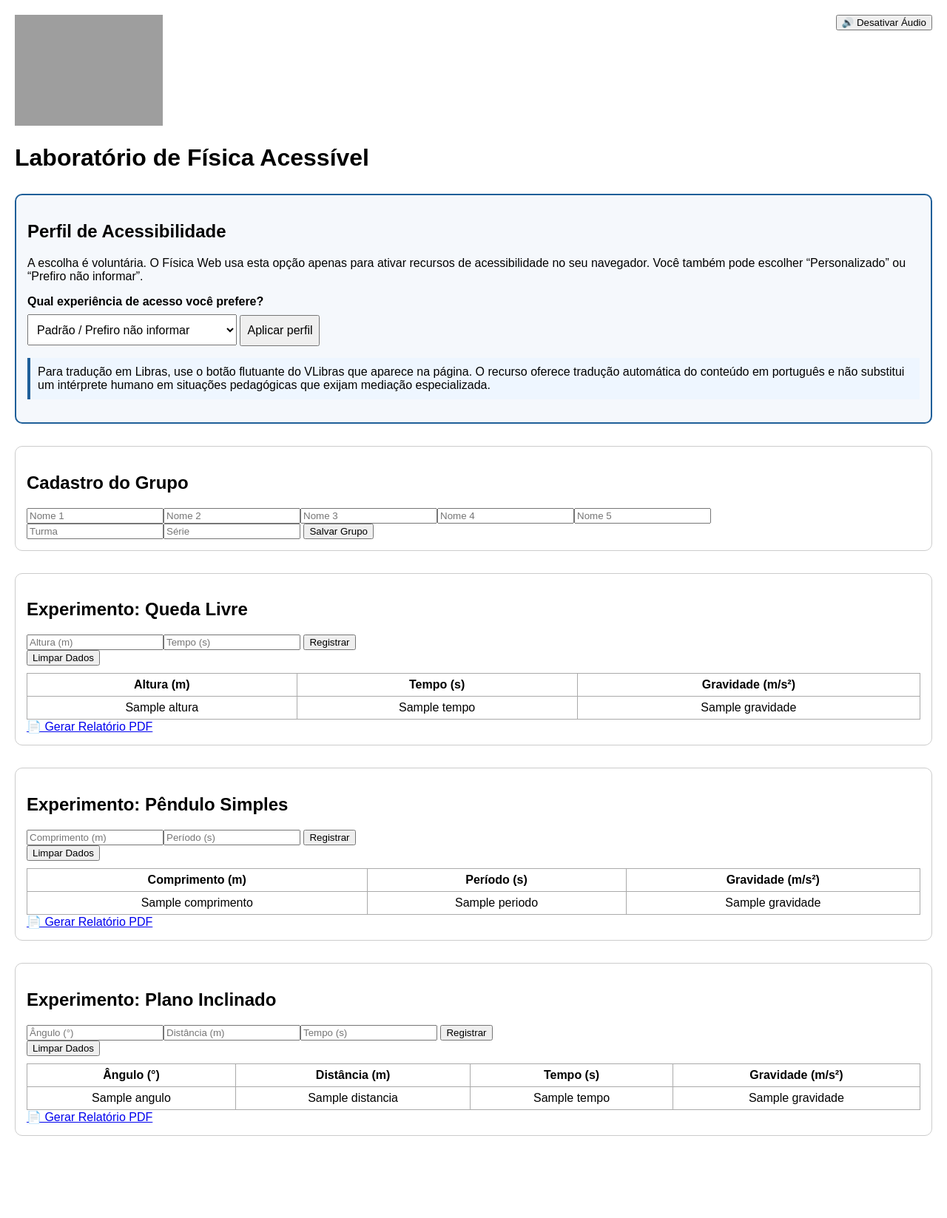
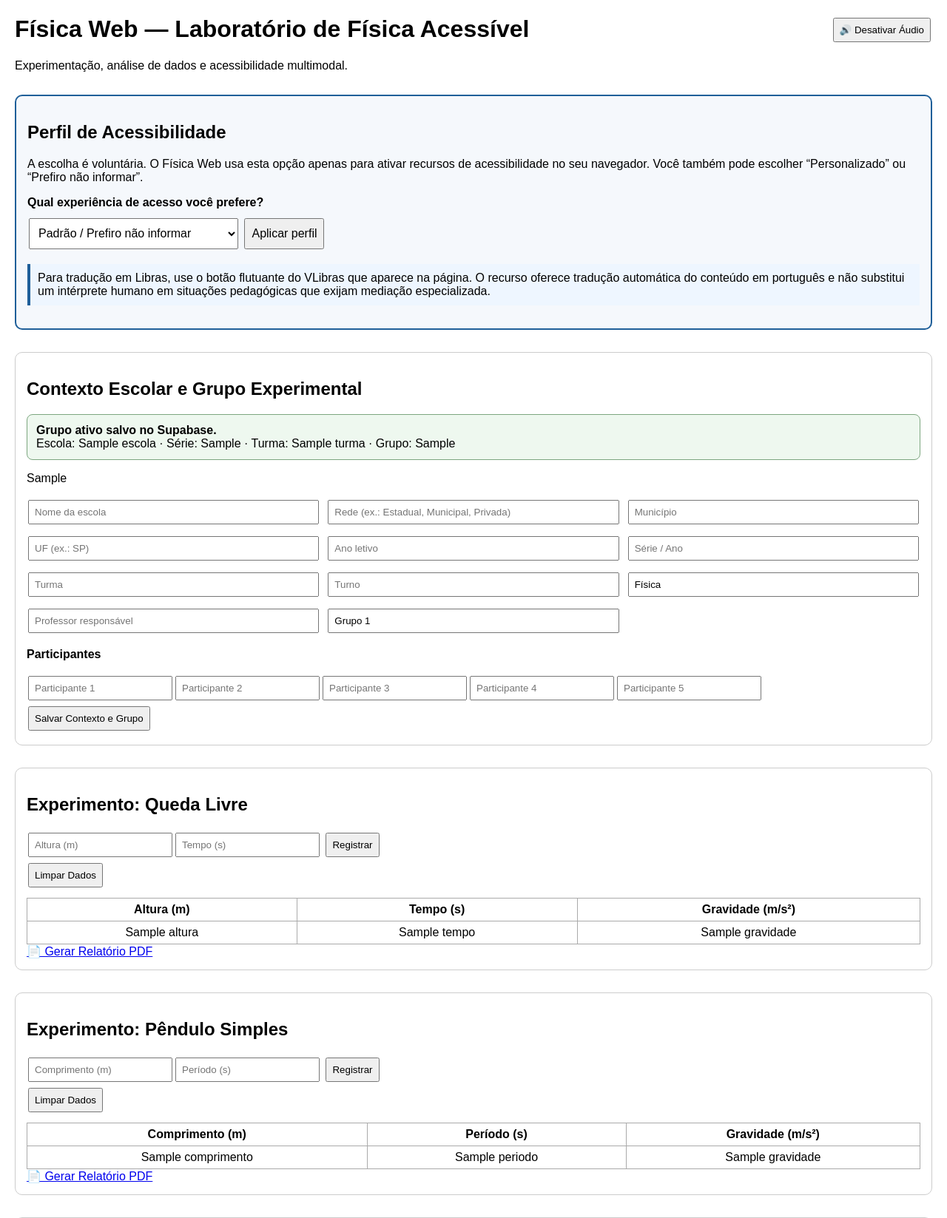
Before and after one commit to Gabihenri/fisica-web, a Flask app: template templates/index.html in a window 1280 px wide. Shown: the top 1647 px of the page at 74% size. Before the commit the page ends 1536 px from the top, so only its background shows below. Run offline with Flask 3, Linux system fonts and the light colour scheme; the template is opened without the code that fills it: most values are stand-ins (such as "Sample title", 1, 10 or a date in 2020); some libraries are stand-ins or nearby versions; grey boxes are pictures that could not be loaded.

Commit message:
feat: add persistent school context and group-aware experiment forms

```diff
--- a/templates/index.html
+++ b/templates/index.html
@@ -6,20 +6,22 @@
   <title>Laboratório de Física Acessível</title>
   <style>
     body { font-family: Arial, sans-serif; margin: 20px; }
-    header img { width: 200px; }
     section { margin-top: 30px; padding: 15px; border: 1px solid #ccc; border-radius: 10px; }
     table { width: 100%; margin-top: 10px; border-collapse: collapse; }
     th, td { border: 1px solid #aaa; padding: 6px; text-align: center; }
+    input, select, button { padding: 7px; margin: 4px 2px; }
     .audio-toggle { position: fixed; top: 20px; right: 20px; }
     .accessibility-panel { background: #f5f8fc; border: 2px solid #1f5f99; }
     .accessibility-panel select, .accessibility-panel button { min-height: 42px; font-size: 16px; padding: 8px; }
     .accessibility-panel label { display: block; font-weight: bold; margin-bottom: 8px; }
     .accessibility-status { margin-top: 12px; font-weight: bold; }
     .libras-help { margin-top: 10px; padding: 10px; background: #eef6ff; border-left: 4px solid #1f5f99; }
+    .context-status { background: #eef8ef; border: 1px solid #7ca67f; padding: 12px; border-radius: 8px; margin: 12px 0; }
+    .context-grid { display: grid; grid-template-columns: repeat(3, minmax(180px, 1fr)); gap: 8px; }
     body.high-contrast { background: #000; color: #fff; }
     body.high-contrast section { background: #000; border-color: #fff; }
     body.high-contrast input, body.high-contrast select, body.high-contrast button { background: #000; color: #fff; border: 2px solid #fff; }
-    body.high-contrast .libras-help { background: #000; border-color: #fff; }
+    body.high-contrast .libras-help, body.high-contrast .context-status { background: #000; border-color: #fff; }
     body.large-text { font-size: 125%; }
     body.large-controls input, body.large-controls button, body.large-controls select, body.large-controls a { min-height: 48px; font-size: 18px; margin: 4px; }
     body.simplified section p, body.simplified .accessibility-help { max-width: 65ch; line-height: 1.7; }
@@ -27,6 +29,7 @@
       body { margin: 12px; }
       .audio-toggle { position: static; width: 100%; margin: 10px 0; min-height: 48px; }
       input, button, select { max-width: 100%; margin: 4px 0; min-height: 42px; }
+      .context-grid { grid-template-columns: 1fr; }
       table { display: block; overflow-x: auto; }
     }
   </style>
@@ -34,8 +37,8 @@
 <body>
 
 <header>
-  <img src="{{ url_for('static', filename='logo.png') }}" alt="Logomarca do Laboratório de Física Web" />
-  <h1>Laboratório de Física Acessível</h1>
+  <h1>Física Web — Laboratório de Física Acessível</h1>
+  <p>Experimentação, análise de dados e acessibilidade multimodal.</p>
 </header>
 
 <button id="toggle-voice" class="audio-toggle">🔊 Desativar Áudio</button>
@@ -68,52 +71,76 @@
 </section>
 
 <section>
-  <h2>Cadastro do Grupo</h2>
+  <h2>Contexto Escolar e Grupo Experimental</h2>
+  {% if contexto %}
+    <div class="context-status" role="status">
+      <strong>Grupo ativo salvo no Supabase.</strong><br>
+      Escola: {{ contexto.escola.nome if contexto.escola else '' }} ·
+      Série: {{ contexto.turma.serie_ano if contexto.turma else '' }} ·
+      Turma: {{ contexto.turma.turma if contexto.turma else '' }} ·
+      Grupo: {{ contexto.grupo.codigo_grupo if contexto.grupo else '' }}
+    </div>
+  {% endif %}
+  {% if mensagem_banco %}<p role="alert">{{ mensagem_banco }}</p>{% endif %}
   <form method="POST" action="/salvar-grupo">
-    {% for i in range(1, 6) %}<input name="nome{{ i }}" placeholder="Nome {{ i }}">{% endfor %}<br>
-    <input name="turma" placeholder="Turma"><input name="serie" placeholder="Série">
-    <button type="submit" onfocus="falar('Salvar grupo')">Salvar Grupo</button>
+    <div class="context-grid">
+      <input name="escola" placeholder="Nome da escola" required>
+      <input name="rede" placeholder="Rede (ex.: Estadual, Municipal, Privada)">
+      <input name="municipio" placeholder="Município">
+      <input name="estado" placeholder="UF (ex.: SP)" maxlength="2">
+      <input name="ano_letivo" placeholder="Ano letivo" inputmode="numeric" required>
+      <input name="serie" placeholder="Série / Ano" required>
+      <input name="turma" placeholder="Turma" required>
+      <input name="turno" placeholder="Turno">
+      <input name="componente_curricular" value="Física" placeholder="Componente curricular">
+      <input name="professor_responsavel" placeholder="Professor responsável">
+      <input name="codigo_grupo" value="Grupo 1" placeholder="Código do grupo">
+    </div>
+    <p><strong>Participantes</strong></p>
+    {% for i in range(1, 6) %}<input name="nome{{ i }}" placeholder="Participante {{ i }}">{% endfor %}<br>
+    <button type="submit" onfocus="falar('Salvar contexto escolar e grupo')">Salvar Contexto e Grupo</button>
   </form>
 </section>
 
 <section>
   <h2>Experimento: Queda Livre</h2>
   <form method="POST" action="/queda-livre">
-    <input name="altura" placeholder="Altura (m)" required><input name="tempo" placeholder="Tempo (s)" required>
+    <input type="hidden" name="grupo_id" value="{{ grupo_id }}">
+    <input name="altura" placeholder="Altura (m)" inputmode="decimal" required><input name="tempo" placeholder="Tempo (s)" inputmode="decimal" required>
     <button type="submit" onfocus="falar('Registrar queda livre')">Registrar</button>
   </form>
-  <form method="POST" action="/limpar-queda"><button type="submit" onfocus="falar('Limpar dados da queda livre')">Limpar Dados</button></form>
+  <form method="POST" action="/limpar-queda"><input type="hidden" name="grupo_id" value="{{ grupo_id }}"><button type="submit" onfocus="falar('Limpar dados da queda livre')">Limpar Dados</button></form>
   <table><tr><th>Altura (m)</th><th>Tempo (s)</th><th>Gravidade (m/s²)</th></tr>{% for d in dados_queda %}<tr><td>{{ d.altura }}</td><td>{{ d.tempo }}</td><td>{{ d.gravidade }}</td></tr>{% endfor %}</table>
-  <a href="/relatorio/queda" onfocus="falar('Gerar relatório da queda livre')">📄 Gerar Relatório PDF</a>
+  <a href="/relatorio/queda{% if grupo_id %}?grupo_id={{ grupo_id }}{% endif %}" onfocus="falar('Gerar relatório da queda livre')">📄 Gerar Relatório PDF</a>
 </section>
 
 <section>
   <h2>Experimento: Pêndulo Simples</h2>
   <form method="POST" action="/pendulo">
-    <input name="comprimento" placeholder="Comprimento (m)" required><input name="periodo" placeholder="Período (s)" required>
+    <input type="hidden" name="grupo_id" value="{{ grupo_id }}">
+    <input name="comprimento" placeholder="Comprimento (m)" inputmode="decimal" required><input name="periodo" placeholder="Período (s)" inputmode="decimal" required>
     <button type="submit" onfocus="falar('Registrar pêndulo simples')">Registrar</button>
   </form>
-  <form method="POST" action="/limpar-pendulo"><button type="submit" onfocus="falar('Limpar dados do pêndulo')">Limpar Dados</button></form>
+  <form method="POST" action="/limpar-pendulo"><input type="hidden" name="grupo_id" value="{{ grupo_id }}"><button type="submit" onfocus="falar('Limpar dados do pêndulo')">Limpar Dados</button></form>
   <table><tr><th>Comprimento (m)</th><th>Período (s)</th><th>Gravidade (m/s²)</th></tr>{% for d in dados_pendulo %}<tr><td>{{ d.comprimento }}</td><td>{{ d.periodo }}</td><td>{{ d.gravidade }}</td></tr>{% endfor %}</table>
-  <a href="/relatorio/pendulo" onfocus="falar('Gerar relatório do pêndulo')">📄 Gerar Relatório PDF</a>
+  <a href="/relatorio/pendulo{% if grupo_id %}?grupo_id={{ grupo_id }}{% endif %}" onfocus="falar('Gerar relatório do pêndulo')">📄 Gerar Relatório PDF</a>
 </section>
 
 <section>
   <h2>Experimento: Plano Inclinado</h2>
   <form method="POST" action="/plano">
-    <input name="angulo" placeholder="Ângulo (°)" required><input name="distancia" placeholder="Distância (m)" required><input name="tempo" placeholder="Tempo (s)" required>
+    <input type="hidden" name="grupo_id" value="{{ grupo_id }}">
+    <input name="angulo" placeholder="Ângulo (°)" inputmode="decimal" required><input name="distancia" placeholder="Distância (m)" inputmode="decimal" required><input name="tempo" placeholder="Tempo (s)" inputmode="decimal" required>
     <button type="submit" onfocus="falar('Registrar plano inclinado')">Registrar</button>
   </form>
-  <form method="POST" action="/limpar-plano"><button type="submit" onfocus="falar('Limpar dados do plano inclinado')">Limpar Dados</button></form>
+  <form method="POST" action="/limpar-plano"><input type="hidden" name="grupo_id" value="{{ grupo_id }}"><button type="submit" onfocus="falar('Limpar dados do plano inclinado')">Limpar Dados</button></form>
   <table><tr><th>Ângulo (°)</th><th>Distância (m)</th><th>Tempo (s)</th><th>Gravidade (m/s²)</th></tr>{% for d in dados_plano %}<tr><td>{{ d.angulo }}</td><td>{{ d.distancia }}</td><td>{{ d.tempo }}</td><td>{{ d.gravidade }}</td></tr>{% endfor %}</table>
-  <a href="/relatorio/plano" onfocus="falar('Gerar relatório do plano inclinado')">📄 Gerar Relatório PDF</a>
+  <a href="/relatorio/plano{% if grupo_id %}?grupo_id={{ grupo_id }}{% endif %}" onfocus="falar('Gerar relatório do plano inclinado')">📄 Gerar Relatório PDF</a>
 </section>
 
 <div vw class="enabled">
   <div vw-access-button class="active"></div>
-  <div vw-plugin-wrapper>
-    <div class="vw-plugin-top-wrapper"></div>
-  </div>
+  <div vw-plugin-wrapper><div class="vw-plugin-top-wrapper"></div></div>
 </div>
 
 <script>
@@ -180,7 +207,7 @@
     if (recursosSalvos) {
       try { aplicarRecursos(JSON.parse(recursosSalvos)); } catch (e) { aplicarRecursos({audio:true}); }
     }
-    falar('Bem-vindo ao Laboratório de Física Acessível. O perfil de acessibilidade pode ser configurado no início da página.');
+    falar('Bem-vindo ao Física Web. Cadastre o contexto escolar e o grupo antes de iniciar as medições.');
   };
 
   document.getElementById('toggle-voice').onclick = () => {
@@ -190,8 +217,6 @@
   };
 </script>
 <script src="https://vlibras.gov.br/app/vlibras-plugin.js"></script>
-<script>
-  new window.VLibras.Widget('https://vlibras.gov.br/app');
-</script>
+<script>new window.VLibras.Widget('https://vlibras.gov.br/app');</script>
 </body>
 </html>
```
